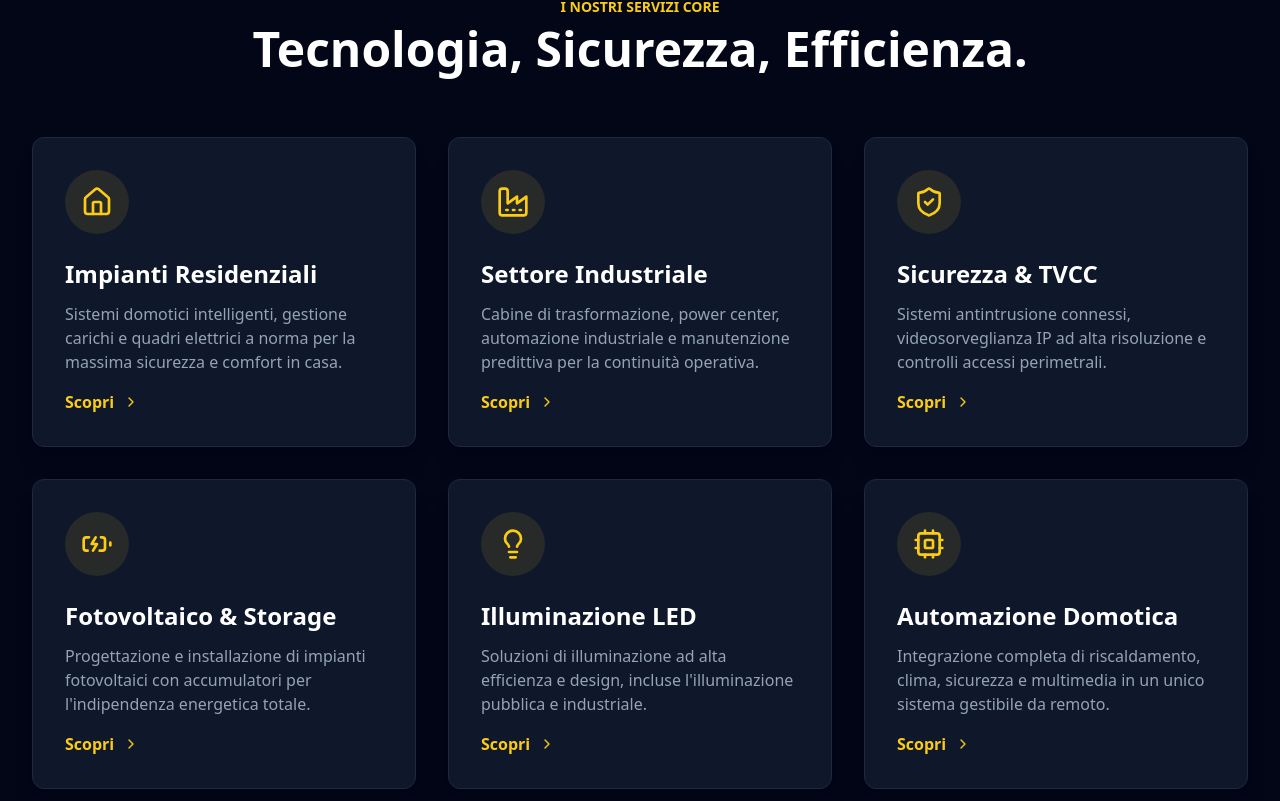
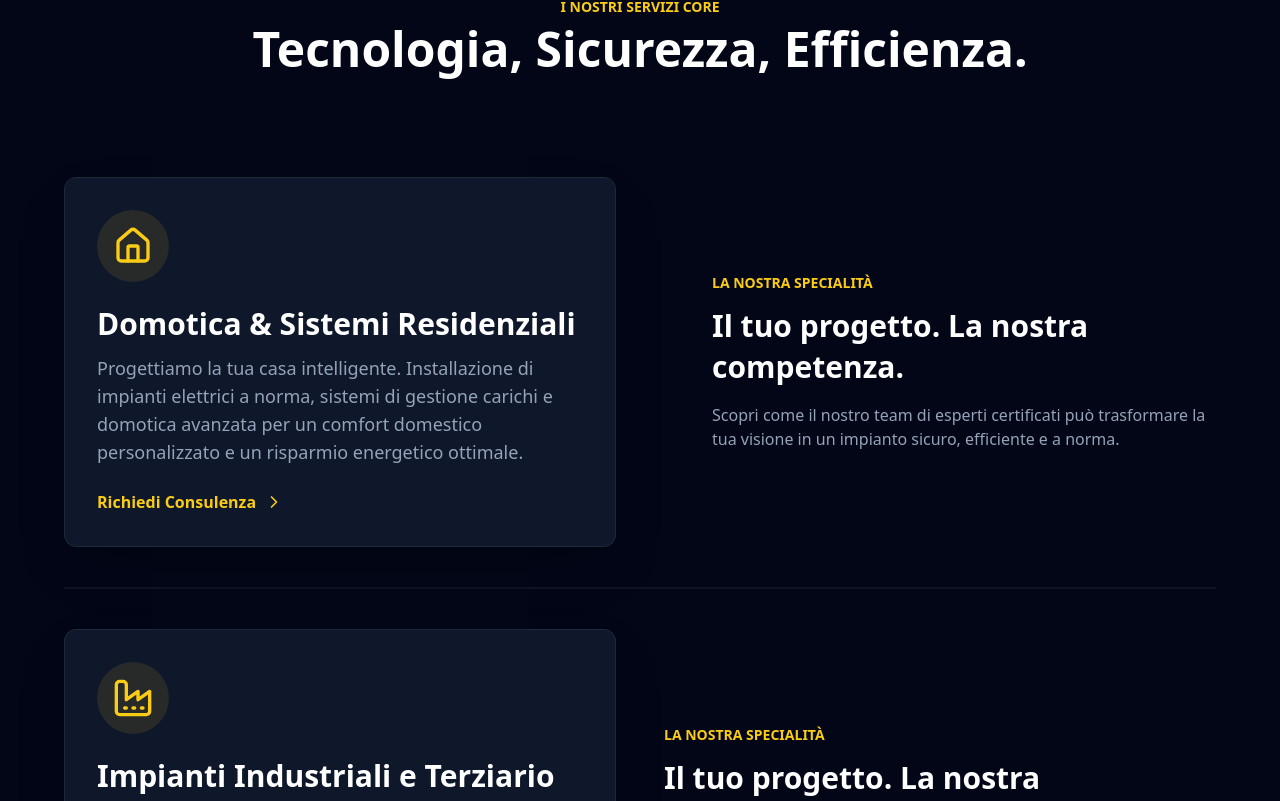
Before and after one commit to maxdesigner94/LandingPage1, a React (Vite) app: page / in a window 1280 px wide. Shown: the part 899-1700 px from the top of the page. Built offline with nearby package versions, Linux system fonts and the light colour scheme.

Commit message:
Update App.jsx

```diff
--- a/src/App.jsx
+++ b/src/App.jsx
@@ -6,19 +6,13 @@ import {
   ClipboardCheck, HardHat, Clock, Layers, TrendingUp
 } from 'lucide-react';
 
-// Stile personalizzato per l'animazione shimmer
-// Nota: questa animazione CSS deve essere definita globalmente,
-// ma per l'obiettivo di un singolo file, la manterremo implicita
-// assumendo l'uso di Tailwind CSS e un setup React moderno.
-// Per un funzionamento garantito nel browser, gli stili dovrebbero essere in un file CSS o in un blocco <style> in HTML.
-
 // Varianti di animazione per il testo
 const textVariants = {
   hidden: { opacity: 0, y: 20 },
   visible: { opacity: 1, y: 0, transition: { duration: 0.6 } },
 };
 
-// --- COMPONENTI ---
+// --- COMPONENTI (Invariati: Logo, ElectricButton, Navbar, Hero, ServiceTag) ---
 
 // Logo del brand
 const Logo = () => (
@@ -164,7 +158,7 @@ const Hero = () => {
           <motion.div variants={textVariants} className="flex flex-wrap gap-4 items-center">
             <ElectricButton text="Richiedi Sopralluogo" />
             <a href="#servizi" className="px-6 py-3 group flex items-center gap-2 font-semibold text-white border-2 border-transparent hover:border-yellow-400/50 rounded-lg transition-colors">
-                Scopri di più
+                Scopri i Servizi
                 <ChevronRight className="w-5 h-5 text-yellow-400 group-hover:text-white group-hover:translate-x-1 transition-transform" />
             </a>
           </motion.div>
@@ -200,35 +194,74 @@ const ServiceTag = ({ text, icon: Icon }) => (
     </div>
 );
 
-// Componente Card del Servizio
-const ServiceCard = ({ icon: Icon, title, desc, delay }) => (
+// --- NUOVO COMPONENTE PER IL LAYOUT ZIGZAG ---
+const ServiceZigZagItem = ({ icon: Icon, title, desc, reverse, delay }) => (
     <motion.div
       initial={{ opacity: 0, y: 50 }}
       whileInView={{ opacity: 1, y: 0 }}
       viewport={{ once: true, amount: 0.4 }}
-      transition={{ duration: 0.6, delay: delay }}
-      className="bg-slate-900 border border-slate-800 rounded-xl p-8 shadow-xl hover:border-yellow-400/50 transition-all duration-300 transform hover:-translate-y-1"
+      transition={{ duration: 0.7, delay: delay }}
+      className={`grid md:grid-cols-2 gap-12 items-center py-10 border-b border-white/5 last:border-b-0`}
     >
+        {/* CARD (Visibile a sinistra se reverse=false) */}
+        <div className={`order-2 md:order-1 ${reverse ? 'md:order-2' : 'md:order-1'}`}>
+             <div className="p-8 bg-slate-900 border border-slate-800 rounded-xl shadow-2xl">
                  <div className="p-4 inline-flex rounded-full bg-yellow-400/10 text-yellow-400 mb-6">
-        <Icon className="w-8 h-8" />
+                    <Icon className="w-10 h-10" />
                  </div>
-      <h3 className="text-2xl font-bold text-white mb-3">{title}</h3>
-      <p className="text-slate-400">{desc}</p>
-      <a href="#contatti" className="mt-4 inline-flex items-center text-yellow-400 font-semibold hover:text-white transition-colors">
-        Scopri &nbsp;<ChevronRight className="w-4 h-4" />
+                 <h3 className="text-3xl font-bold text-white mb-3">{title}</h3>
+                 <p className="text-slate-400 text-lg">{desc}</p>
+                 <a href="#contatti" className="mt-6 inline-flex items-center text-yellow-400 font-semibold hover:text-white transition-colors group">
+                    Richiedi Consulenza &nbsp;<ChevronRight className="w-5 h-5 group-hover:translate-x-1 transition-transform" />
                  </a>
+             </div>
+        </div>
+
+        {/* TESTO / HEADLINE (Visibile a destra se reverse=false) */}
+        <div className={`order-1 md:order-2 ${reverse ? 'md:order-1' : 'md:order-2'} ${reverse ? 'md:pr-12' : 'md:pl-12'}`}>
+            <p className="text-yellow-400 uppercase font-bold text-sm mb-3">La Nostra Specialità</p>
+            <h3 className="text-3xl font-bold text-white mb-4 leading-snug">Il tuo progetto. La nostra competenza.</h3>
+            <p className="text-slate-400 text-md">
+                Scopri come il nostro team di esperti certificati può trasformare la tua visione in un impianto sicuro, efficiente e a norma.
+            </p>
+        </div>
     </motion.div>
 );
 
-// Sezione Servizi (Grid Layout)
+// Sezione Servizi (Layout a ZigZag)
 const ServicesGrid = () => {
+    // TESTI MIGLIORATI: Più focalizzati sui benefici e sul tono specialistico.
     const services = [
-      { icon: Home, title: "Impianti Residenziali", desc: "Sistemi domotici intelligenti, gestione carichi e quadri elettrici a norma per la massima sicurezza e comfort in casa." },
-      { icon: Factory, title: "Settore Industriale", desc: "Cabine di trasformazione, power center, automazione industriale e manutenzione predittiva per la continuità operativa." },
-      { icon: ShieldCheck, title: "Sicurezza & TVCC", desc: "Sistemi antintrusione connessi, videosorveglianza IP ad alta risoluzione e controlli accessi perimetrali." },
-      { icon: BatteryCharging, title: "Fotovoltaico & Storage", desc: "Progettazione e installazione di impianti fotovoltaici con accumulatori per l'indipendenza energetica totale." },
-      { icon: Lightbulb, title: "Illuminazione LED", desc: "Soluzioni di illuminazione ad alta efficienza e design, incluse l'illuminazione pubblica e industriale." },
-      { icon: Cpu, title: "Automazione Domotica", desc: "Integrazione completa di riscaldamento, clima, sicurezza e multimedia in un unico sistema gestibile da remoto." },
+      {
+        icon: Home,
+        title: "Domotica & Sistemi Residenziali",
+        desc: "Progettiamo la tua casa intelligente. Installazione di impianti elettrici a norma, sistemi di gestione carichi e domotica avanzata per un comfort domestico personalizzato e un risparmio energetico ottimale.",
+      },
+      {
+        icon: Factory,
+        title: "Impianti Industriali e Terziario",
+        desc: "Garantiamo la continuità operativa del tuo business. Dalle cabine di trasformazione MT/BT ai quadri elettrici complessi, forniamo soluzioni di automazione industriale e manutenzione preventiva essenziali.",
+      },
+      {
+        icon: ShieldCheck,
+        title: "Sicurezza, Allarmi e Videosorveglianza",
+        desc: "Proteggi il tuo patrimonio con tecnologie all'avanguardia. Integrazione di sistemi antintrusione, TVCC IP ad alta risoluzione e controlli d'accesso per una sicurezza perimetrale e interna senza compromessi.",
+      },
+      {
+        icon: BatteryCharging,
+        title: "Fotovoltaico con Sistemi di Accumulo",
+        desc: "Raggiungi l'indipendenza energetica. Installazione 'chiavi in mano' di pannelli fotovoltaici ad alta efficienza e sistemi di storage per massimizzare l'autoconsumo e ridurre drasticamente i costi in bolletta.",
+      },
+      {
+        icon: Lightbulb,
+        title: "Illuminazione Tecnica LED e Design",
+        desc: "Valorizziamo i tuoi spazi con l'efficienza. Soluzioni di illuminazione su misura (pubblica, industriale, architetturale) che garantiscono un basso consumo e una resa luminosa perfetta, supportate da calcoli illuminotecnici.",
+      },
+      {
+        icon: Cpu,
+        title: "Manutenzione e Adeguamento Normativo",
+        desc: "Manteniamo il tuo impianto sicuro e certificato. Offriamo contratti di manutenzione programmata e interventi di adeguamento obbligatorio (DiCo) per garantire sempre il rispetto delle normative CEI vigenti.",
+      },
     ];
 
     return (
@@ -240,10 +273,15 @@ const ServicesGrid = () => {
                     <h2 className="text-4xl md:text-5xl font-bold text-white">Tecnologia, Sicurezza, Efficienza.</h2>
                 </div>
 
-                {/* Griglia di Card */}
-                <div className="grid md:grid-cols-2 lg:grid-cols-3 gap-8">
+                {/* Struttura a ZigZag */}
+                <div className="max-w-6xl mx-auto divide-y divide-white/5">
                     {services.map((service, index) => (
-                        <ServiceCard key={index} {...service} delay={index * 0.15} />
+                        <ServiceZigZagItem
+                            key={index}
+                            {...service}
+                            reverse={index % 2 !== 0} // Alterna la direzione (true per i dispari)
+                            delay={0.1} // Delay fisso per un effetto più rapido
+                        />
                     ))}
                 </div>
             </div>
@@ -251,7 +289,10 @@ const ServicesGrid = () => {
     );
 };
 
-// Componente Vantaggio con animazione
+// Componente Card del Servizio (Rimosso, ora usa ServiceZigZagItem)
+// const ServiceCard = ...
+
+// Componente Vantaggio con animazione (Invariato)
 const BenefitItem = ({ icon: Icon, title, desc, delay }) => (
   <motion.div
     initial={{ opacity: 0, x: -50 }}
@@ -270,7 +311,7 @@ const BenefitItem = ({ icon: Icon, title, desc, delay }) => (
   </motion.div>
 );
 
-// Sezione Vantaggi (Perché Sceglierci)
+// Sezione Vantaggi (Perché Sceglierci) (Invariato)
 const Benefits = () => {
   const benefits = [
     { icon: ClipboardCheck, title: "Certificazione Garantita", desc: "Tutti i nostri impianti sono rilasciati con dichiarazione di conformità (DiCo) secondo le normative CEI in vigore." },
@@ -288,7 +329,7 @@ const Benefits = () => {
           <div className="lg:pr-10">
             <p className="text-yellow-400 uppercase font-bold text-sm mb-2">Il Nostro Valore Aggiunto</p>
             <h2 className="text-4xl md:text-5xl font-bold text-white mb-6">Scegliere Flash Impianti è Scegliere la Qualità.</h2>
-            <p className="text-slate-300 text-lg mb-8">
+            <p className className="text-slate-300 text-lg mb-8">
               Non siamo solo installatori, siamo consulenti energetici. Ti aiutiamo a fare scelte informate che impattano positivamente sull'ambiente e sul tuo bilancio.
             </p>
             <ElectricButton text="Inizia la tua Trasformazione" />
@@ -307,7 +348,7 @@ const Benefits = () => {
 };
 
 
-// Sezione Contatti con Form
+// Sezione Contatti con Form (Invariata)
 const Contact = () => {
   // Funzione fittizia per la sottomissione
   const handleSubmit = (e) => {
@@ -353,7 +394,7 @@ const Contact = () => {
   );
 };
 
-// Footer (Piè di Pagina)
+// Footer (Piè di Pagina) (Invariato)
 const Footer = () => (
   <footer className="bg-slate-950 text-slate-500 py-10 border-t border-white/10">
     <div className="container mx-auto px-4 sm:px-6 lg:px-8 flex flex-col md:flex-row justify-between items-center gap-6">
@@ -372,23 +413,10 @@ const Footer = () => (
 
 // Componente Principale App
 export default function App() {
-  // Aggiungiamo uno stile per l'animazione shimmer, anche se non è il metodo ideale in React,
-  // aiuta a simulare l'effetto richiesto nel pulsante ElectricButton.
-  // In un progetto reale, lo aggiungeresti al CSS globale.
-  const shimmerStyle = `
-    @keyframes shimmer {
-      0% { transform: translateX(-100%); }
-      100% { transform: translateX(300%); }
-    }
-    .group:hover .group-hover\\:animate-shimmer {
-      animation: shimmer 1.5s infinite;
-    }
-  `;
+  // Rimozione dello stile shimmer inline come best practice.
 
   return (
     <div className="bg-slate-950 min-h-screen font-sans text-slate-200 selection:bg-yellow-400 selection:text-black overflow-x-hidden">
-      {/* Stile CSS inline per l'animazione (metodo non convenzionale ma funzionale) */}
-      <style>{shimmerStyle}</style>
 
       <Navbar />
       <main>
```
Lines whose indentation alone changed are shown as unchanged.
